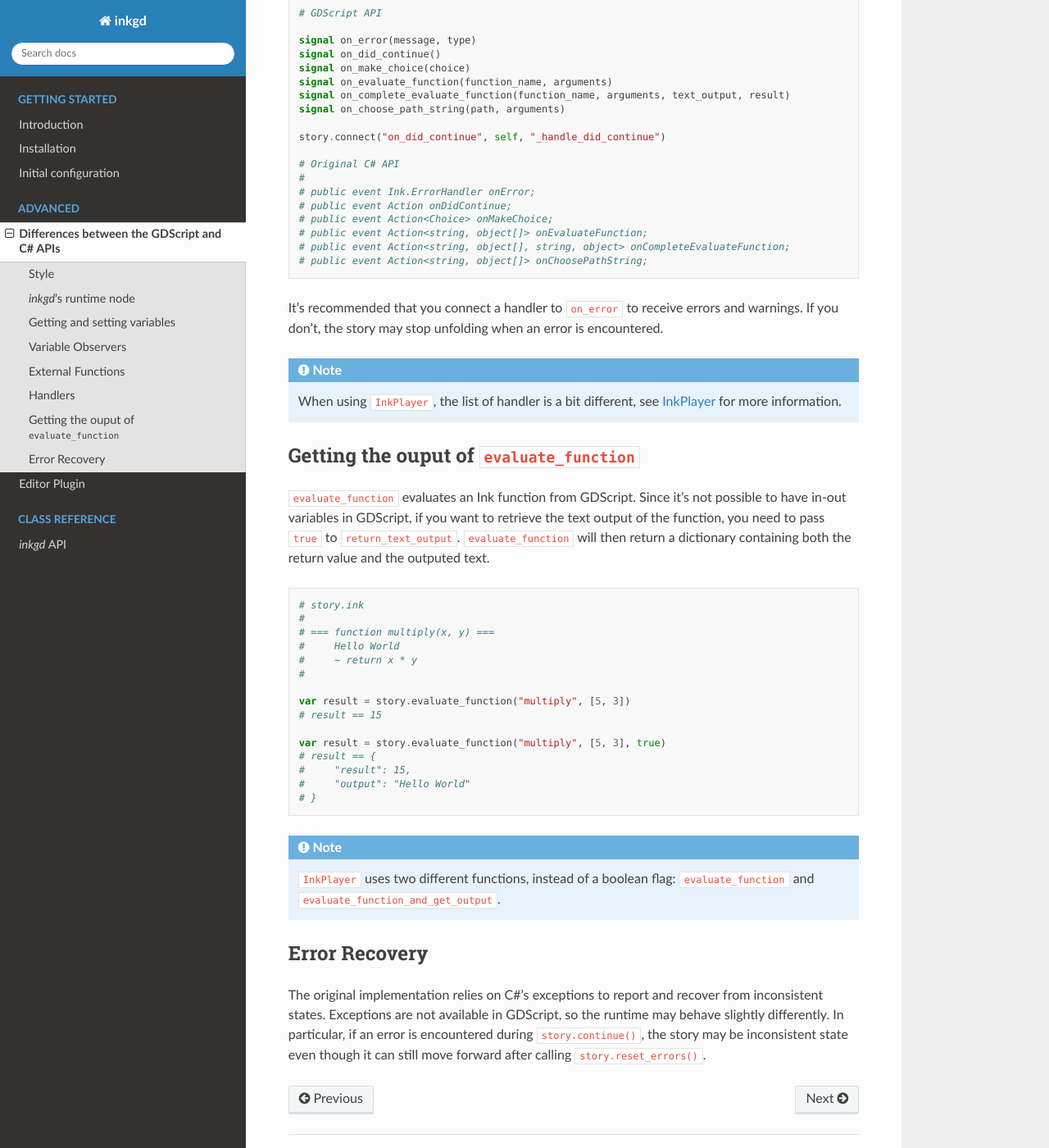
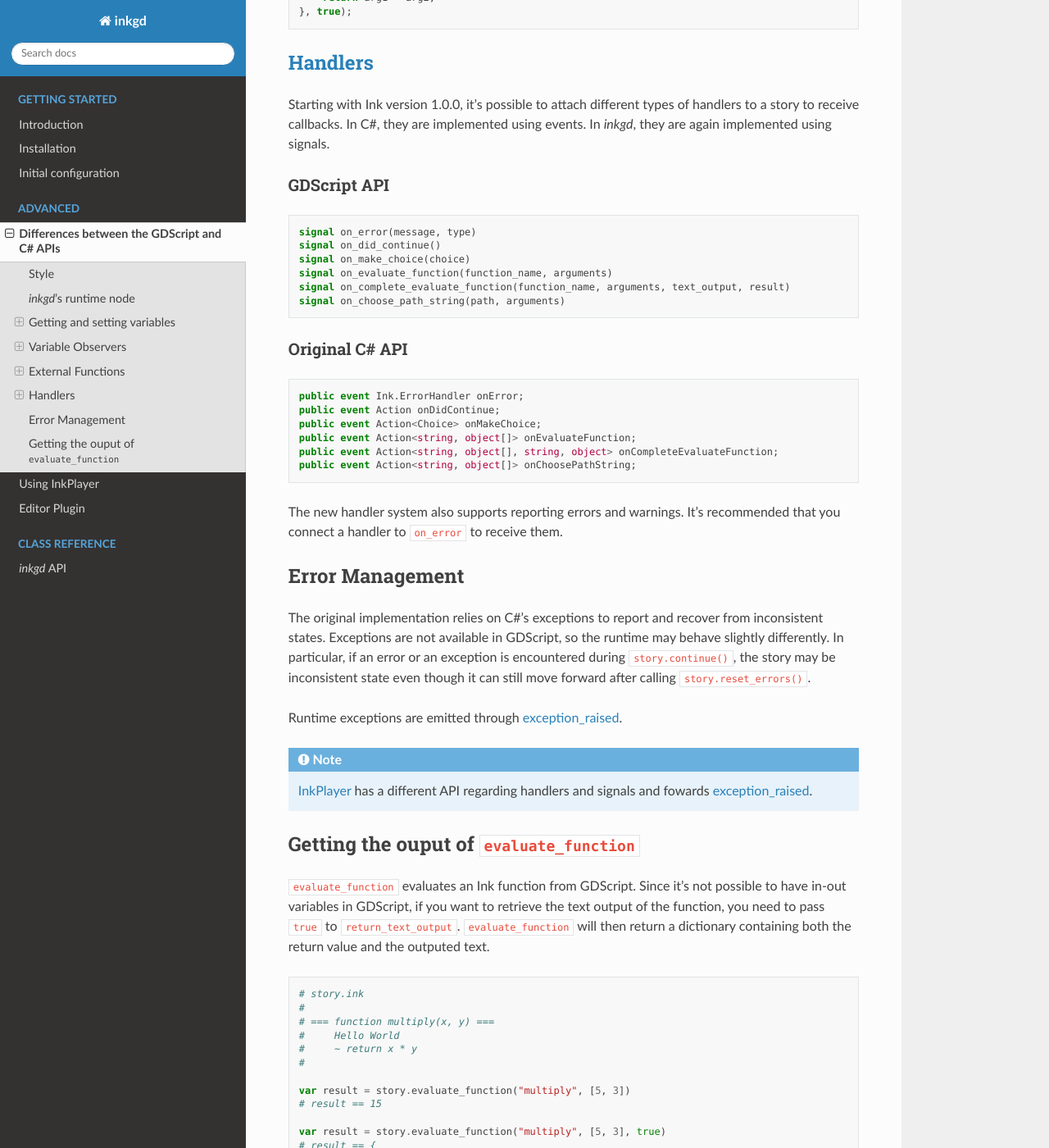
Before and after one commit to ephread/inkgd, a Sphinx documentation site: the page built from docs/source/advanced/differences_between_api.rst, in a window 1280 px wide and 1400 px high, scrolled down 2545 px. Shown: the whole window at 82% size. Built offline with Sphinx 7.4.7 and the Read the Docs theme 2.0.0, drawn with Linux system fonts in a browser that asks for light colours; some of the changed text lies outside the part shown.

Commit message:
Fix exception mechanism and update documentation

```diff
--- a/docs/source/advanced/differences_between_api.rst
+++ b/docs/source/advanced/differences_between_api.rst
@@ -1,4 +1,3 @@
-
 Differences between the GDScript and C# APIs
 ============================================
 
@@ -54,21 +53,14 @@ the appropriate methods in ``_ready()`` and ``_exit_tree()``
     func _remove_runtime():
         InkRuntime.deinit(get_tree().root)
 
-``__InkRuntime`` contains a few configuration settings you may want to tweak. To
-that end, ``InkRuntime.init()`` returns the node added to the tree. The two
-following settings are enabled by default, but you can disable them if they
-interfere with your environment.
-
--  ``should_pause_execution_on_runtime_error``: pause the execution in
-   debug when a runtime error is raised.
--  ``should_pause_execution_on_story_error``: pause the execution in
-   debug when a story error is raised.
+InkRuntime contains a few configuration settings you may want to tweak, see the
+:doc:`API documentation</classes/class_inkruntime>`.
 
 .. note::
 
-    When using ``InkPlayer``, you don't need to manually add the runtime node to
-    the tree. The two properties described above are also available on
-    *InkPlayer*, use them instead if you did not instantiate the node by
+    When using InkPlayer, you don't need to manually add the runtime node to
+    the tree. All the properties defined on InkRuntime also available on
+    InkPlayer, use them instead if you did not instantiate the node by
     yourself.
 
 `Getting and setting variables`_
@@ -79,15 +71,21 @@ interfere with your environment.
 Since the ``[]`` operator can't be overloaded in GDScript, simple ``get`` and
 ``set`` calls replace it.
 
+GDScript API
+************
+
 .. code:: gdscript
 
-   story.variables_state.get("player_health")
-   story.variables_state.set("player_health", 10)
+    story.variables_state.get("player_health")
+    story.variables_state.set("player_health", 10)
 
-   # Original C# API
-   #
-   # _inkStory.VariablesState["player_health"]
-   # _inkStory.VariablesState["player_health"] = 10
+Original C# API
+***************
+
+.. code:: csharp
+
+    _inkStory.VariablesState["player_health"]
+    _inkStory.VariablesState["player_health"] = 10
 
 `Variable Observers`_
 ---------------------
@@ -97,18 +95,24 @@ Since the ``[]`` operator can't be overloaded in GDScript, simple ``get`` and
 The event / delegate mechanism found in C# is translated into a signal-based
 logic in the GDScript runtime.
 
+GDScript API
+************
+
 .. code:: gdscript
 
-   story.observe_variable("health", self, "_observe_health")
+    story.observe_variable("health", self, "_observe_health")
 
-   func _observe_health(variable_name, new_value):
-       set_health_in_ui(int(new_value))
+    func _observe_health(variable_name, new_value):
+        set_health_in_ui(int(new_value))
 
-   # Original C# API
-   #
-   # _inkStory.ObserveVariable("health", (string varName, object newValue) => {
-   #    SetHealthInUI((int)newValue);
-   # });
+Original C# API
+***************
+
+.. code:: csharp
+
+    _inkStory.ObserveVariable("health", (string varName, object newValue) => {
+       SetHealthInUI((int)newValue);
+    });
 
 `External Functions`_
 ---------------------
@@ -118,18 +122,28 @@ logic in the GDScript runtime.
 The event / delegate mechanism found in C# is again translated into a
 signal-based logic.
 
+GDScript API
+************
+
 .. code:: gdscript
 
-   story.bind_external_function("multiply", self, "_multiply", true)
+    # GDScript API
 
-   func _multiply(arg1, arg2):
-       return arg1 * arg2
+    story.bind_external_function("multiply", self, "_multiply", true)
 
-   # Original C# API
-   #
-   # _inkStory.BindExternalFunction ("multiply", (int arg1, float arg2) => {
-   #     return arg1 * arg2;
-   # }, true);
+    func _multiply(arg1, arg2):
+        return arg1 * arg2
+
+Original C# API
+***************
+
+.. code:: csharp
+
+    // Original C# API
+
+    _inkStory.BindExternalFunction ("multiply", (int arg1, float arg2) => {
+        return arg1 * arg2;
+    }, true);
 
 `Handlers`_
 -----------
@@ -140,36 +154,51 @@ Starting with Ink version 1.0.0, it's possible to attach different types of
 handlers to a story to receive callbacks. In C#, they are implemented using
 events. In *inkgd*, they are again implemented using signals.
 
+GDScript API
+************
+
 .. code:: gdscript
 
-   # GDScript API
+    signal on_error(message, type)
+    signal on_did_continue()
+    signal on_make_choice(choice)
+    signal on_evaluate_function(function_name, arguments)
+    signal on_complete_evaluate_function(function_name, arguments, text_output, result)
+    signal on_choose_path_string(path, arguments)
 
-   signal on_error(message, type)
-   signal on_did_continue()
-   signal on_make_choice(choice)
-   signal on_evaluate_function(function_name, arguments)
-   signal on_complete_evaluate_function(function_name, arguments, text_output, result)
-   signal on_choose_path_string(path, arguments)
+Original C# API
+***************
 
-   story.connect("on_did_continue", self, "_handle_did_continue")
+.. code:: csharp
 
-   # Original C# API
-   #
-   # public event Ink.ErrorHandler onError;
-   # public event Action onDidContinue;
-   # public event Action<Choice> onMakeChoice;
-   # public event Action<string, object[]> onEvaluateFunction;
-   # public event Action<string, object[], string, object> onCompleteEvaluateFunction;
-   # public event Action<string, object[]> onChoosePathString;
+    public event Ink.ErrorHandler onError;
+    public event Action onDidContinue;
+    public event Action<Choice> onMakeChoice;
+    public event Action<string, object[]> onEvaluateFunction;
+    public event Action<string, object[], string, object> onCompleteEvaluateFunction;
+    public event Action<string, object[]> onChoosePathString;
 
-It's recommended that you connect a handler to ``on_error`` to receive errors
-and warnings. If you don't, the story may stop unfolding when an error is
-encountered.
+The new handler system also supports reporting errors and warnings. It's
+recommended that you connect a handler to ``on_error`` to receive them.
+
+
+Error Management
+----------------
+
+The original implementation relies on C#'s exceptions to report and recover from
+inconsistent states. Exceptions are not available in GDScript, so the runtime
+may behave slightly differently. In particular, if an error or an exception is
+encountered during ``story.continue()``, the story may be inconsistent state
+even though it can still move forward after calling ``story.reset_errors()``.
+
+Runtime exceptions are emitted through
+:ref:`exception_raised<class_inkruntime_exception_raised>`.
 
 .. note::
 
-    When using ``InkPlayer``, the list of handler is a bit different, see
-    :doc:`/classes/class_inkplayer` for more information.
+    :doc:`/classes/class_inkplayer` has a different API regarding handlers and
+    signals and fowards
+    :ref:`exception_raised<class_inkruntime_exception_raised>`.
 
 Getting the ouput of ``evaluate_function``
 ------------------------------------------
@@ -200,14 +229,6 @@ value and the outputed text.
 
 .. note::
 
-    ``InkPlayer`` uses two different functions, instead of a boolean flag:
-    ``evaluate_function`` and ``evaluate_function_and_get_output``.
-
-Error Recovery
---------------
-
-The original implementation relies on C#'s exceptions to report and recover from
-inconsistent states. Exceptions are not available in GDScript, so the runtime
-may behave slightly differently. In particular, if an error is encountered
-during ``story.continue()``, the story may be inconsistent state even though it
-can still move forward after calling ``story.reset_errors()``.
+    :doc:`/classes/class_inkplayer` splits this function into two different
+    functions, ``evaluate_function`` and ``evaluate_function_and_get_output``,
+    instead of a boolean flag.
--- a/docs/source/classes/index.rst
+++ b/docs/source/classes/index.rst
@@ -5,3 +5,4 @@
    :maxdepth: 1
 
    class_inkplayer
+   class_inkruntime
--- a/docs/source/index.rst
+++ b/docs/source/index.rst
@@ -38,6 +38,7 @@ Feel free to take a look in the `example directory`_ and run
    :caption: Advanced
 
    advanced/differences_between_api
+   advanced/using_inkplayer
    advanced/editor_plugin/index
 
 .. toctree::
```
Also changed, not shown: other parts of docs/source/advanced/differences_between_api.rst (+2 -2 lines), docs/source/advanced/using_inkplayer.rst (added, +155 -0 lines), docs/source/classes/class_inkplayer.rst (+2 -153 lines), docs/source/classes/class_inkruntime.rst (added, +88 -0 lines), docs/source/advanced/img/ink_runner_threads.png (renamed from docs/source/classes/img/ink_runner_threads.png), 8 other files.
